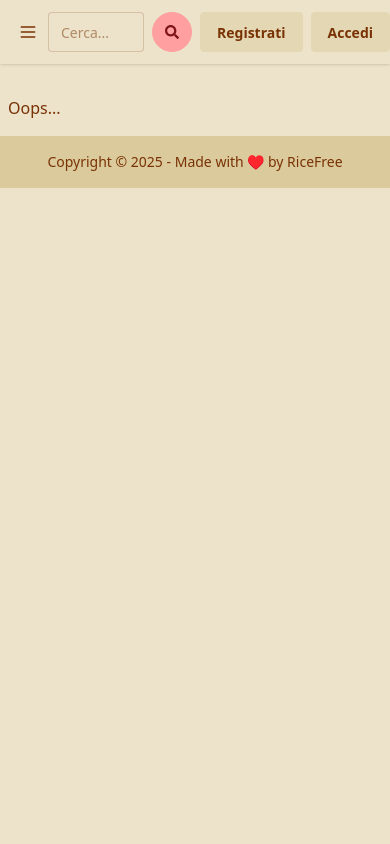
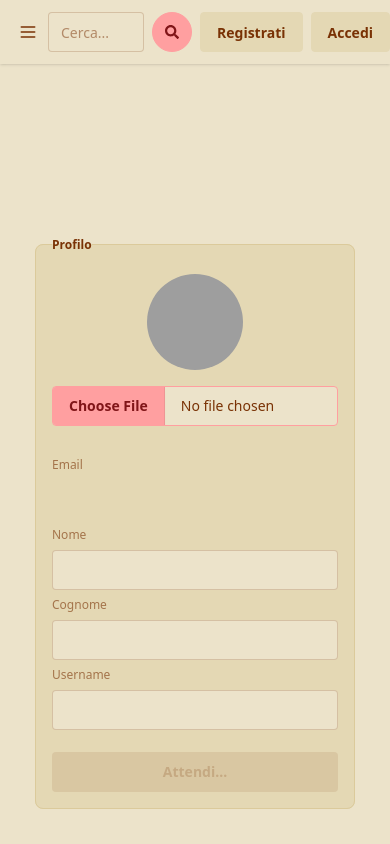
Before and after one commit to RiceFree/react-game-library, a React (Vite) app: page /profilo in a window 390 px wide. Shown: the top 844 px of the page. Built offline with nearby package versions, Linux system fonts and the light colour scheme; no server answers; grey boxes are pictures that could not be loaded; a web font is replaced by a local one.

Commit message:
update profile and avatar

```diff
--- /dev/null
+++ b/src/components/Avatar.jsx
@@ -0,0 +1,77 @@
+import { useEffect, useState } from 'react'
+import supabase from '../supabase/supabase-client'
+
+export default function Avatar({ url, onUpload }) {
+  const [avatarUrl, setAvatarUrl] = useState(null)
+  const [uploading, setUploading] = useState(false)
+
+  useEffect(() => {
+    if (url) downloadImage(url)
+  }, [url])
+
+  const downloadImage = async (path) => {
+    try {
+      const { data, error } = await supabase.storage.from('avatars').download(path)
+      if (error) {
+        throw error
+      }
+      const url = URL.createObjectURL(data)
+      setAvatarUrl(url)
+    } catch (error) {
+      console.log('Error downloading image: ', error.message)
+    }
+  }
+
+  const uploadAvatar = async (event) => {
+    try {
+      setUploading(true)
+
+      if (!event.target.files || event.target.files.length === 0) {
+        throw new Error('You must select an image to upload.')
+      }
+
+      const file = event.target.files[0]
+      const fileExt = file.name.split('.').pop()
+      const fileName = `${Math.random()}.${fileExt}`
+      const filePath = `${fileName}`
+
+      const { error: uploadError } = await supabase.storage.from('avatars').upload(filePath, file)
+
+      if (uploadError) {
+        throw uploadError
+      }
+
+      onUpload(event, filePath)
+    } catch (error) {
+      alert(error.message)
+    } finally {
+      setUploading(false)
+    }
+  }
+
+  return (
+    <div className='flex flex-col justify-center items-center gap-4'>
+        <div className="avatar">
+            <div className="w-24 rounded-full">
+                {avatarUrl ? (
+                    <img
+                        src={avatarUrl}
+                        alt="Avatar"
+                        className="avatar image"
+                        />
+                ) : (
+                    <img src="https://img.daisyui.com/images/profile/demo/yellingcat@192.webp" />
+                )}
+            </div>
+        </div>
+        <input
+            type="file"
+            id="single"
+            className='file-input file-input-primary'
+            accept="image/*"
+            onChange={uploadAvatar}
+            disabled={uploading}
+        />
+    </div>
+  )
+}
--- a/src/components/Header.jsx
+++ b/src/components/Header.jsx
@@ -1,12 +1,45 @@
 import { Link, useNavigate } from "react-router";
 import Searchbar from "./Searchbar";
-import { useContext } from "react";
+import { useContext, useEffect, useState } from "react";
 import supabase from "../supabase/supabase-client";
 import SessionContext from "../context/SessionContext";
 
 export default function Header() {
     const navigate = useNavigate();
     const { session } = useContext(SessionContext)
+    const [ avatar_url, setAvatarUrl ] = useState(null);
+
+     useEffect(() => {
+        const getAvatar = async () => {
+            const { user } = session
+
+            const { data, error } = await supabase
+                .from('profiles')
+                .select('avatar_url')
+                .eq('id', user.id)
+                .single()
+
+            if (error) {
+                console.warn(error)
+            } else if (data) {
+                const path =data.avatar_url;
+                 try {
+                    const { data, error } = await supabase.storage.from('avatars').download(path)
+                    if (error) {
+                        throw error
+                }
+                const url = URL.createObjectURL(data)
+                setAvatarUrl(url)
+                } catch (error) {
+                    console.log('Error downloading image: ', error.message)
+                }
+            }
+        }
+
+        getAvatar()
+
+    }, [session])
+
 
     const signOut = async () => {
         const { error } = await supabase.auth.signOut()
@@ -29,21 +62,19 @@ export default function Header() {
                         <div className="dropdown dropdown-end">
                             <div tabIndex={0} role="button" className="btn btn-ghost btn-circle avatar">
                                 <div className="w-10 rounded-full">
-                                <img
-                                    alt="Tailwind CSS Navbar component"
-                                    src="https://img.daisyui.com/images/stock/photo-1534528741775-53994a69daeb.webp" />
+                                    {avatar_url ? (
+                                        <img src={avatar_url} />
+                                    ) : (
+                                        <img src="https://img.daisyui.com/images/profile/demo/yellingcat@192.webp" />
+                                    )}
+
                                 </div>
                             </div>
                             <ul
                                 tabIndex={0}
                                 className="menu menu-sm dropdown-content bg-base-100 rounded-box z-1 mt-3 w-52 p-2 shadow">
-                                <li>
-                                <a className="justify-between">
-                                    Profile
-                                    <span className="badge">New</span>
-                                </a>
-                                </li>
-                                <li><a>Settings</a></li>
+                                <li>Ciao, {session?.user.user_metadata.first_name}!</li>
+                                <li><Link to={`/profilo`}>Profilo</Link></li>
                                 <li><button onClick={signOut}>Logout</button></li>
                             </ul>
                         </div>
--- /dev/null
+++ b/src/pages/account/index.jsx
@@ -0,0 +1,133 @@
+import { useContext, useEffect, useState } from "react"
+import SessionContext from "../../context/SessionContext"
+import supabase from "../../supabase/supabase-client";
+import Avatar from "../../components/Avatar";
+
+export default function AccountPage() {
+    const { session } = useContext(SessionContext);
+
+    const [ loading, setLoading ] = useState(true);
+    const [ username, setUsername ] = useState(null);
+    const [ first_name, setFirstName ] = useState(null);
+    const [ last_name, setLastName ] = useState(null);
+    const [ avatar_url, setAvatarUrl ] = useState(null);
+
+    useEffect(() => {
+        let ignore = false
+        const getProfile = async () => {
+            setLoading(true)
+            const { user } = session
+
+            const { data, error } = await supabase
+                .from('profiles')
+                .select('first_name, last_name, username, avatar_url')
+                .eq('id', user.id)
+                .single()
+
+            if (!ignore) {
+                if (error) {
+                    console.log(error)
+                } else if (data) {
+                    setUsername(data.username);
+                    setFirstName(data.first_name);
+                    setLastName(data.last_name);
+                    setAvatarUrl(data.avatar_url);
+                }
+            }
+            setLoading(false)
+        }
+
+        getProfile()
+
+        return () => {
+            ignore = true
+        }
+    }, [session])
+
+    const updateProfile = async(event, avatarUrl) => {
+        event.preventDefault()
+
+        setLoading(true)
+
+        const { user } = session
+
+        const updates = {
+            id: user.id,
+            username,
+            first_name,
+            last_name,
+            avatar_url: avatarUrl,
+            updated_at: new Date()
+        }
+
+        const { error } = await supabase.from('profiles').upsert(updates)
+
+        if (error) {
+            alert(error.message)
+        } else {
+            setAvatarUrl(avatarUrl)
+        }
+
+        setLoading(false)
+    }
+
+    return (
+        <form onSubmit={updateProfile} noValidate className="flex w-full h-screen sm:h-180 items-center justify-center">
+            <fieldset className="fieldset bg-base-200 border-base-300 rounded-box w-xs border p-4">
+            <legend className="fieldset-legend">Profilo</legend>
+
+            <Avatar
+                url={avatar_url}
+                onUpload={(event, url) => {
+                    updateProfile(event, url)
+                }}
+            />
+
+            <label className="label pt-6">Email</label>
+            <input
+                type="email"
+                id="email"
+                name="email"
+                value={session?.user.email}
+                className="input"
+                disabled
+            />
+
+            <label className="label">Nome</label>
+            <input
+                type="text"
+                id="first_name"
+                name="first_name"
+                value={first_name || ''}
+                onChange={(e) => setFirstName(e.target.value)}
+                className="input"
+                required
+            />
+
+            <label className="label">Cognome</label>
+            <input
+                type="text"
+                id="last_name"
+                name="last_name"
+                value={last_name || ''}
+                onChange={(e) => setLastName(e.target.value)}
+                className="input"
+                required
+            />
+
+            <label className="label">Username</label>
+            <input
+                type="text"
+                id="username"
+                name="username"
+                value={username || ''}
+                onChange={(e) => setUsername(e.target.value)}
+                className="input"
+                required
+            />
+
+            <button type="submit" disabled={loading} className="btn btn-neutral mt-4">{loading ? 'Attendi...' : 'Salva'}</button>
+            </fieldset>
+        </form>
+    )
+}
--- a/src/pages/register/index.jsx
+++ b/src/pages/register/index.jsx
@@ -144,7 +144,7 @@ export default function Register() {
             />
             {formErrors.password && <small className="text-sm text-error">{formErrors.password}</small>}
 
-            <button className="btn btn-neutral mt-4">Registrati</button>
+            <button type="submit" className="btn btn-neutral mt-4">Registrati</button>
             </fieldset>
         </form>
     )
--- a/src/routes/Routing.jsx
+++ b/src/routes/Routing.jsx
@@ -7,6 +7,7 @@ import GamePage from "../pages/gamepage";
 import SearchPage from "../pages/searchpage";
 import Register from "../pages/register";
 import Login from "../pages/login";
+import AccountPage from "../pages/account";
 
 export default function Routing() {
     return (
@@ -19,6 +20,7 @@ export default function Routing() {
                     <Route path="/search" element={<SearchPage />} />
                     <Route path="/registrati" element={<Register />}/>
                     <Route path="/accedi" element={<Login />}/>
+                    <Route path="/profilo" element={<AccountPage />}/>
                     <Route path="*" element={<ErrorPage />} />
                 </Route>
             </Routes>
```
